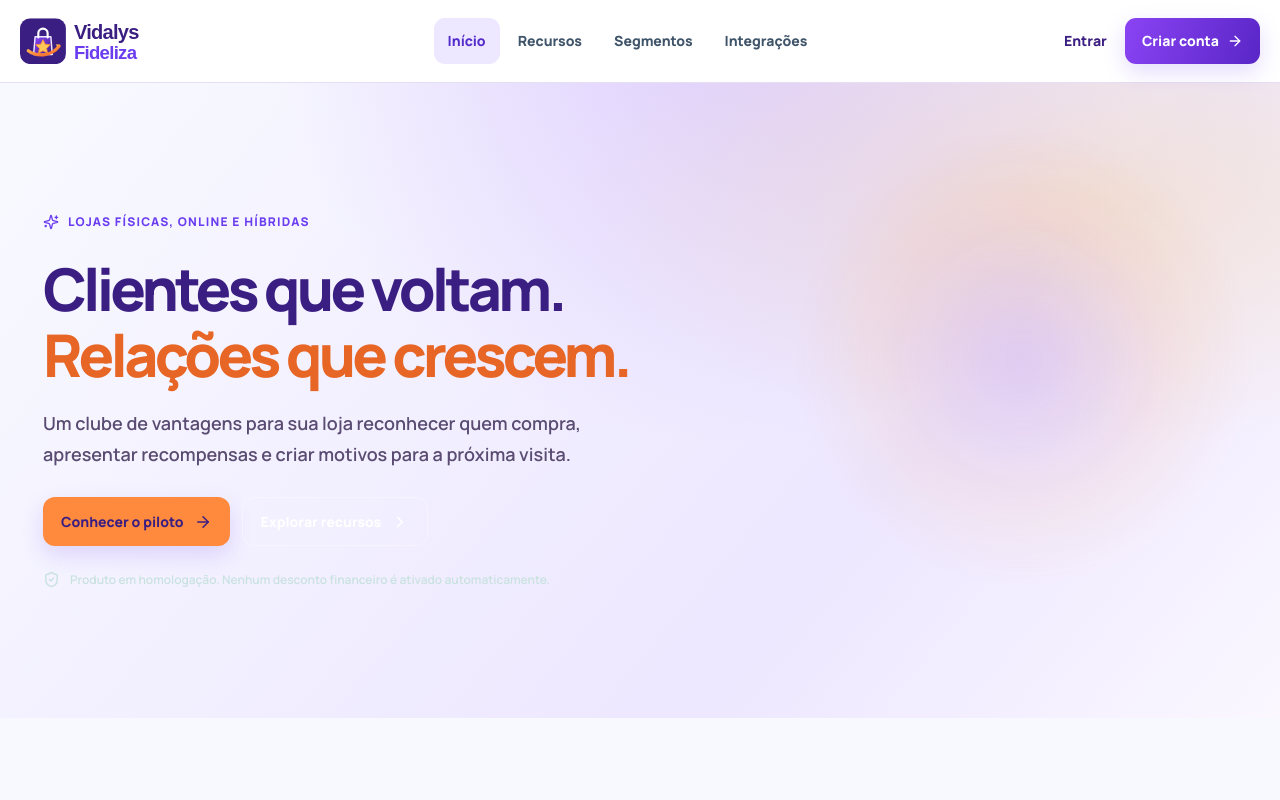
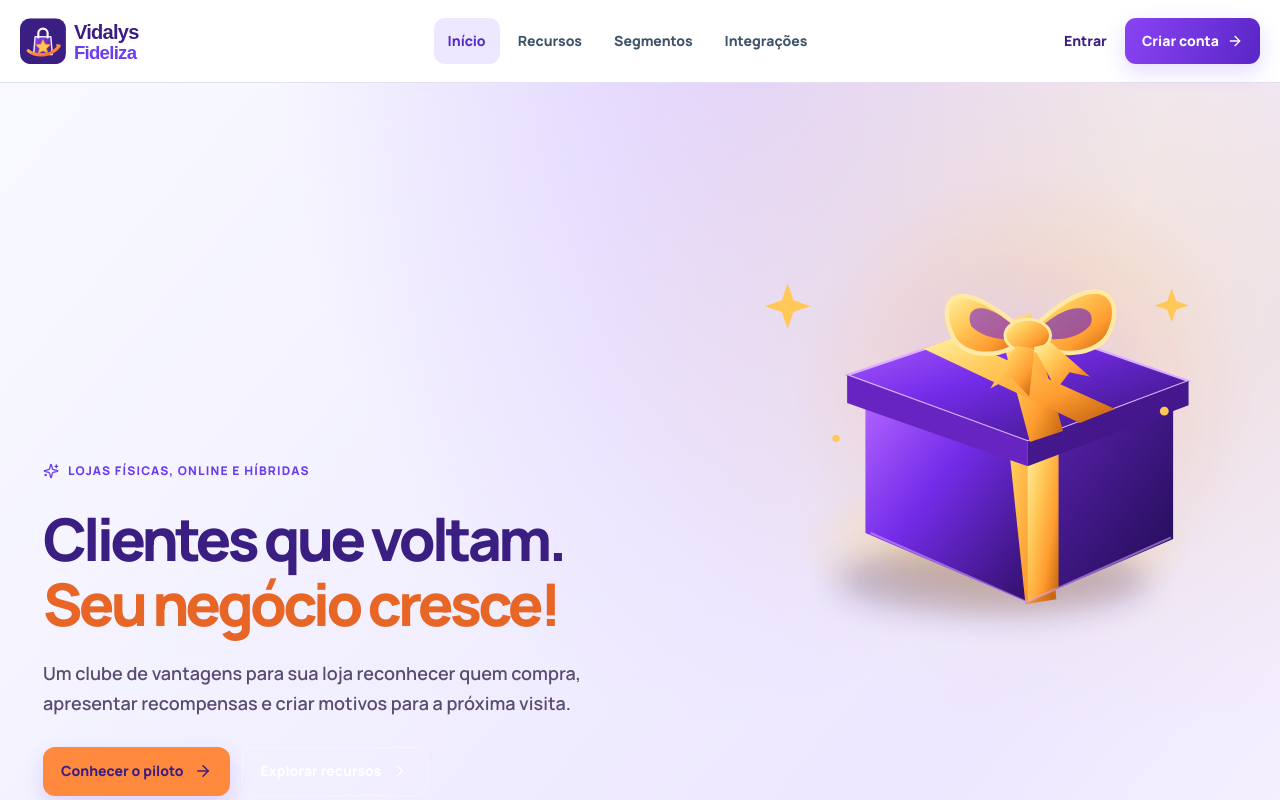
Before and after one commit to Brunohvg/vidalys-fideliza, a React (Vite) app in the folder frontend/: page / in a window 1280 px wide. Shown: the top 800 px of the page. Built offline with nearby package versions, Linux system fonts and the light colour scheme.

Commit message:
feat(home): introduce iconic gift reward scene and approved headline while preserving illustrated demo

```diff
--- a/frontend/src/MarketingSite.tsx
+++ b/frontend/src/MarketingSite.tsx
@@ -88,7 +88,7 @@ export default function MarketingSite(){
       <section className="mk-hero">
         <div className="mk-hero-copy">
           <span className="mk-eyebrow"><Sparkles size={16}/> LOJAS FÍSICAS, ONLINE E HÍBRIDAS</span>
-          <h1>Clientes que voltam. <em>Relações que crescem.</em></h1>
+          <h1>Clientes que voltam. <em>Seu negócio cresce!</em></h1>
           <p>Um clube de vantagens para sua loja reconhecer quem compra, apresentar recompensas e criar motivos para a próxima visita.</p>
           <div className="mk-hero-actions">
             <a className="mk-button mk-button-main" href="/cadastrar">Conhecer o piloto <ArrowRight size={18}/></a>
@@ -96,7 +96,7 @@ export default function MarketingSite(){
           </div>
           <div className="mk-honesty"><ShieldCheck size={17}/> Produto em homologação. Nenhum desconto financeiro é ativado automaticamente.</div>
         </div>
-        <div className="mk-demo" aria-label="Exemplo ilustrativo de clube de vantagens">
+        <div className="mk-reward-scene"><img className="mk-gift-illustration" src="/loyalty-gift.svg" alt="Presente roxo com laço dourado, símbolo das recompensas do Fideliza"/><div className="mk-demo" aria-label="Exemplo ilustrativo de clube de vantagens">
           <div className="mk-demo-ribbon">PRÉVIA ILUSTRATIVA · NÃO É SALDO REAL</div>
           <div className="mk-demo-header"><span className="mk-demo-avatar"><HeartHandshake size={22}/></span>
             <div><strong>Meu Clube</strong><small>A experiência do seu cliente</small></div></div>
@@ -108,7 +108,7 @@ export default function MarketingSite(){
           </div>
           <div className="mk-demo-row"><span><CheckCircle2 size={18}/> Adesão por e-mail</span>
             <span><BookOpen size={18}/> Regras claras</span></div>
-        </div>
+        </div></div>
       </section>
       <section className="mk-section mk-benefits">
         <div className="mk-section-head">
```
